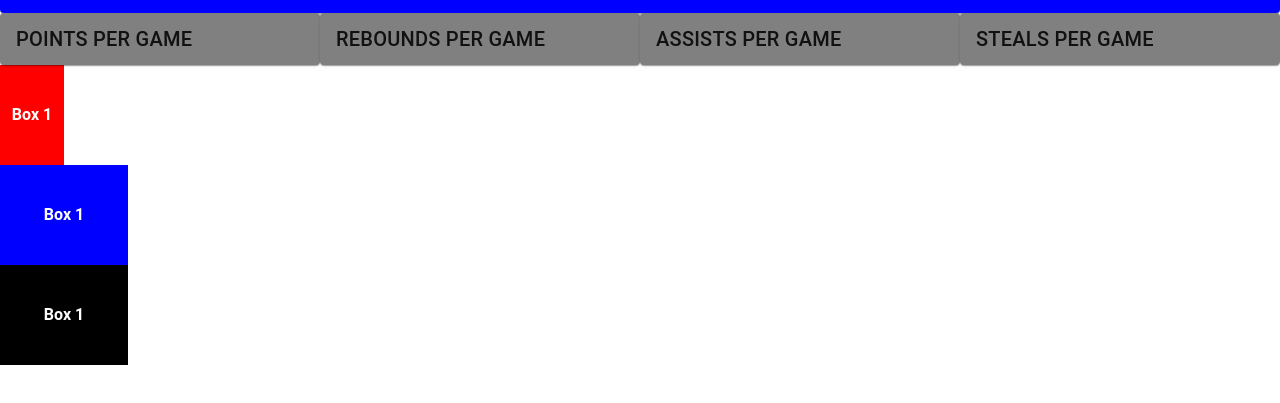
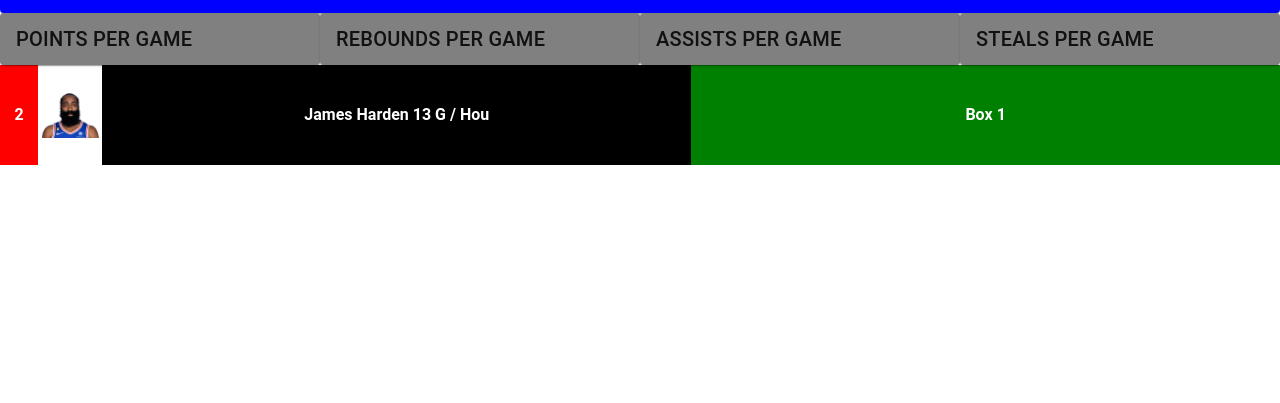
Before and after one commit to joemcgee4151986/nbastats, a Vue app: page / in a window 1280 px wide. Shown: the part 159-562 px from the top of the page. Built offline with nearby package versions, Linux system fonts and the light colour scheme.

Commit message:
added new self made boxes to replace the material ui boxes

```diff
--- a/src/components/body/BaseStats.vue
+++ b/src/components/body/BaseStats.vue
@@ -2,12 +2,15 @@
   <div id="app">
     <div class="container">
       <div class="box" v-for="(color, index) in boxes" :key="index" :style="{ backgroundColor: color }">
-        Box {{ index + 1 }}
+       2
       </div>
       <div class="box2" v-for="(color, index) in boxes2" :key="index" :style="{ backgroundColor: color }">
-        Box {{ index + 1 }}
+        <img src= "@/assets/hardenpic.jpeg" style = "min-width: 100% ">
       </div>
       <div class="box3" v-for="(color, index) in boxes3" :key="index" :style="{ backgroundColor: color }">
+        James Harden 13 G / Hou
+      </div>
+      <div class="box3" v-for="(color, index) in boxes4" :key="index" :style="{ backgroundColor: color }">
         Box {{ index + 1 }}
       </div>
 
@@ -20,7 +23,7 @@
   name: 'App',
   data() {
     return {
-      boxes: ['red'],boxes2:['blue'],boxes3:['black']
+      boxes: ['red'],boxes2:['white'],boxes3:['black'],boxes4:['green']
     };
   },
 };
@@ -34,12 +37,14 @@
 <style scoped>
 .container {
   display: flex;
-  flex-direction: column;
+  flex-direction: row;
 }
 
 .box {
-  width: 5%;
-  height: 100px;
+  max-width:3%;
+  flex: 1;
+  flex-direction:row;
+min-height:100px;
   display: flex;
   justify-content: center;
   align-items: center;
@@ -47,8 +52,10 @@
   font-weight: bold;
 }
 .box2 {
-  width: 10%;
-  height: 100px;
+  max-width:5%;
+ flex:1;
+ min-height:100%;
+  flex-direction:row;
   display: flex;
   justify-content: center;
   align-items: center;
@@ -56,8 +63,20 @@
   font-weight: bold;
 }
 .box3 {
-  width: 10%;
-  height: 100px;
+  color:blue;
+  max-height:100%;
+  flex:1;
+  flex-direction:row;
+  display: flex;
+  justify-content: center;
+  align-items: center;
+  color: white;
+  font-weight: bold;
+}
+.box4{
+  flex: 1;
+  flex-direction:row;
+min-height:100px;
   display: flex;
   justify-content: center;
   align-items: center;
```
